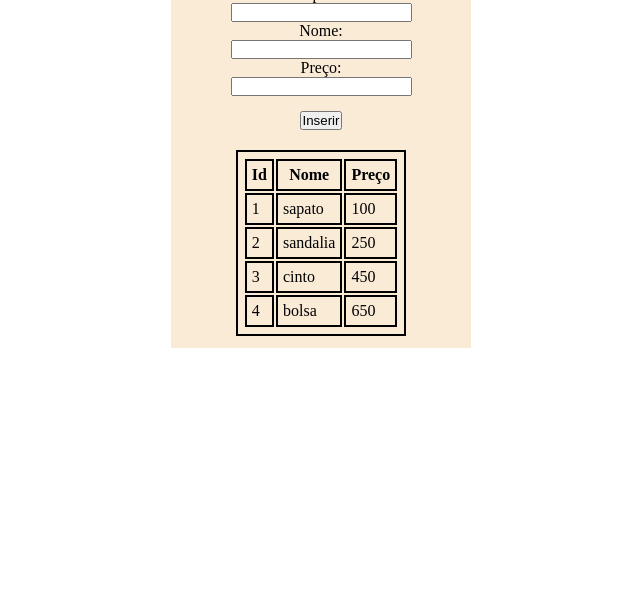
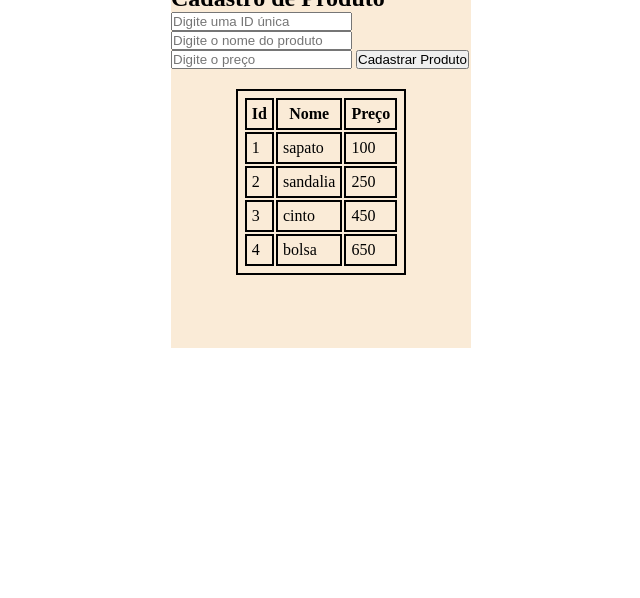
Before and after one commit to lorran77/formulario-14-07, a plain HTML site: page index.html in a window 1280 px wide. Shown: the part 202-800 px from the top of the page, without its empty margins (79-719 px from the left). Drawn offline with Linux system fonts and the light colour scheme.

Commit message:
formulario sem funcionamento, retomar em breve

```diff
--- a/index.html
+++ b/index.html
@@ -16,16 +16,14 @@
 
         <h1>Form de produtos</h1>
 
-        <label>Id do produto:</label>
-        <input type="number" id="idproduto">
-
-        <label>Nome:</label>
-        <input type="text" id="nomeproduto">
-
-        <label>Preço:</label>
-        <input type="number" id="precoproduto">
-
-        <button onclick="inserir()">Inserir</button>
+        <form action="">
+            <h2>Cadastro de Produto</h2>
+            <input type="number" placeholder="Digite uma ID única" id="id" name="id">
+            <input type="text" placeholder="Digite o nome do produto" id="nome" name="nome">
+            <input type="number" placeholder="Digite o preço" id="preco" nome" name="preco">
+            <input type="button" value="Cadastrar Produto" id="btn-inserir" name="btn-inserir"
+                onclick="cadastrar()">
+        </form>
 
         <table class="tabela">
             <tr>
--- a/js/script.js
+++ b/js/script.js
@@ -20,16 +20,63 @@ let produtos =
         document.querySelector('.tabela').innerHTML += "</tr>";
     });
 
+// ___________________________________________________________________
 
-function inserir() {
+    const tabela = document.querySelector('#tabela');
+        getprodutos();
 
-    let numid = document.getElementById('idproduto').value;
-    let nomes = document.getElementById('nomeproduto').value;
-    let valor = document.getElementById('precoproduto').value;
+        function getprodutos() {
+            produtos.forEach((produto) => {
+
+                tabela.innerHTML += `<tr id="a${produto.id}">`;
+
+                for (let propriedade in produto) {
+                    document.querySelector("#" + 'a' + produto.id).innerHTML += `<td> ${produto[propriedade]} </td>`;
+                }
+
+                tabela.innerHTML += "</tr>";
+            });
+        }
 
 
+function cadastrar() {
+    //PASSO 1: pegando as informações que o usuario digitou e colocando em variaveis
+    const idInsere = document.querySelector('#id').value;
+    const nomeInsere = document.querySelector('#nome').value;
+    const precoInsere = document.querySelector('#preco').value;
 
+    //PASSO 2: criando um objeto produto
+    let produto = {
+        id : idInsere,
+        nome : nomeInsere,
+        preco : precoInsere
+    }
 
+    //PASSO 3: inserindo o objeto PRODUTO no vetor PRODUTOS
+    produtos.push(produto);
 
+    //PASSO4: inserindo os elementos na tabela com INNERHTML
+    tabela.innerHTML += `<tr id="a${produto.id}">`;
+    document.querySelector("#" + 'a' + produto.id).innerHTML += `<td> ${produto.id} </td>`;
+    document.querySelector("#" + 'a' + produto.id).innerHTML += `<td> ${produto.nome} </td>`;
+    document.querySelector("#" + 'a' + produto.id).innerHTML += `<td> ${produto.preco} </td>`;
+    tabela.innerHTML += "</tr>";
 
+    //PASSO4: inserindo os elementos na tabela com APPENDCHILDS
+    // let tr = document.createElement('tr');
+    // tr.setAttribute('id', `a${produto.id}`);
+
+    // let td1 = document.createElement('td');
+    // let td2 = document.createElement('td');
+    // let td3 = document.createElement('td');
+
+    // td1.innerHTML=produto.id;
+    // td2.innerHTML=produto.nome;
+    // td3.innerHTML=produto.preco;
+
+    // tr.appendChild(td1);
+    // tr.appendChild(td2);
+    // tr.appendChild(td3);
+
+    // tabela.appendChild(tr);
 }
```
